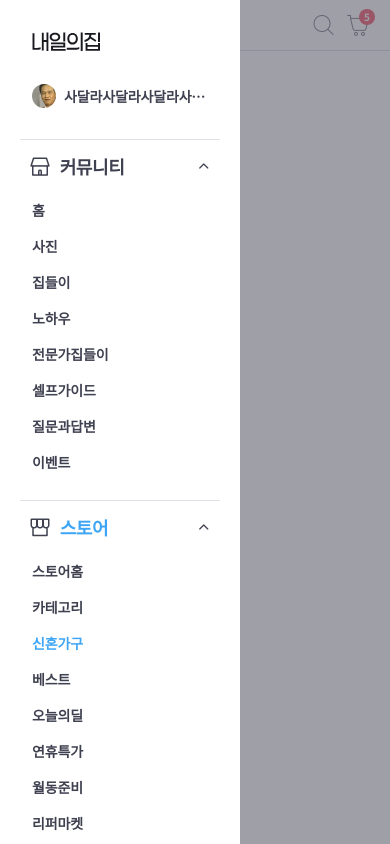
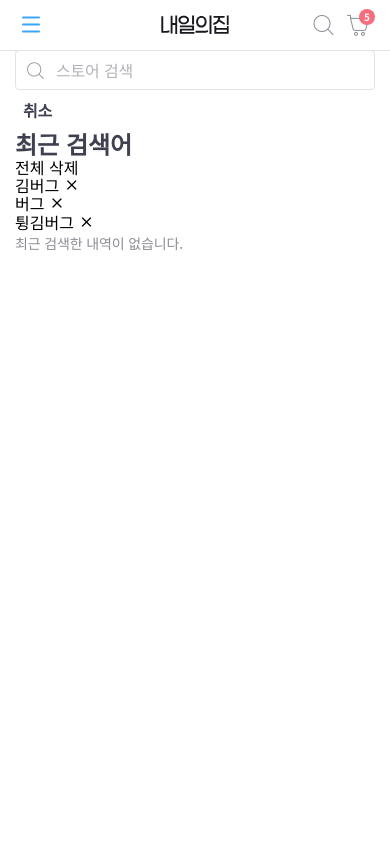
Before and after one commit to mightyantgirl/tomorrow-house, a website: page index.html in a window 390 px wide. Drawn offline with Linux system fonts and the light colour scheme; files whose address does not match are found by name.

Commit message:
검색창 마크업

```diff
--- a/index.html
+++ b/index.html
@@ -122,7 +122,7 @@
     <!-- 헤더 끝 -->
 
     <!-- 사이드 바 시작 -->
-    <aside class="sidebar sm-only is-active">
+    <aside class="sidebar sm-only">
       <header class="sidebar-header">
         <h1 class="logo">
           <a href="/">
@@ -227,6 +227,57 @@
     </aside>
     <!-- 사이드 바 끝 -->
 
-    <div class="overlay is-active" aria-hidden></div>
+    <!-- 서치 모달 시작 -->
+    <aside class="search-modal lg-hidden">
+      <div class="container">
+        <div class="row">
+          <div class="col-sm-4">
+            <header class="search-modal-header">
+              <h1 class="visually-hidden">검색창</h1>
+
+              <div class="search-modal-form">
+                <div class="input-group">
+                  <i class="ic-search" aria-hidden></i>
+                  <input class="form-input" type="text" placeholder="스토어 검색" />
+                </div>
+                <button class="btn-ghost btn-40" type="button">취소</button>
+              </div>
+            </header>
+
+            <section class="search-history">
+              <header class="search-history-header">
+                <h2 class="title">최근 검색어</h2>
+                <button type="button">전체 삭제</button>
+              </header>
+            </section>
+
+            <!-- 최근 검색어가 존재할 경우 -->
+            <div class="search-history-contant">
+              <ol class="search-history-list">
+                <li class="search-history-item">
+                  <button class="word-button" type="button">김버그</button>
+                  <button class="delete-button" type="button"><i class="ic-close" aria-label="검색어 삭제"></i></button>
+                </li>
+                <li class="search-history-item">
+                  <button class="word-button" type="button">버그</button>
+                  <button class="delete-button" type="button"><i class="ic-close" aria-label="검색어 삭제"></i></button>
+                </li>
+                <li class="search-history-item">
+                  <button class="word-button" type="button">튕김버그</button>
+                  <button class="delete-button" type="button"><i class="ic-close" aria-label="검색어 삭제"></i></button>
+                </li>
+              </ol>
+            </div>
+
+            <!-- 최근 검색한 내용이 없을 경우  -->
+
+            <div class="search-history-contant"><p class="place-holder">최근 검색한 내역이 없습니다.</p></div>
+          </div>
+        </div>
+      </div>
+    </aside>
+    <!-- 서치모달 끝 -->
+
+    <div class="overlay" aria-hidden></div>
   </body>
 </html>
```
